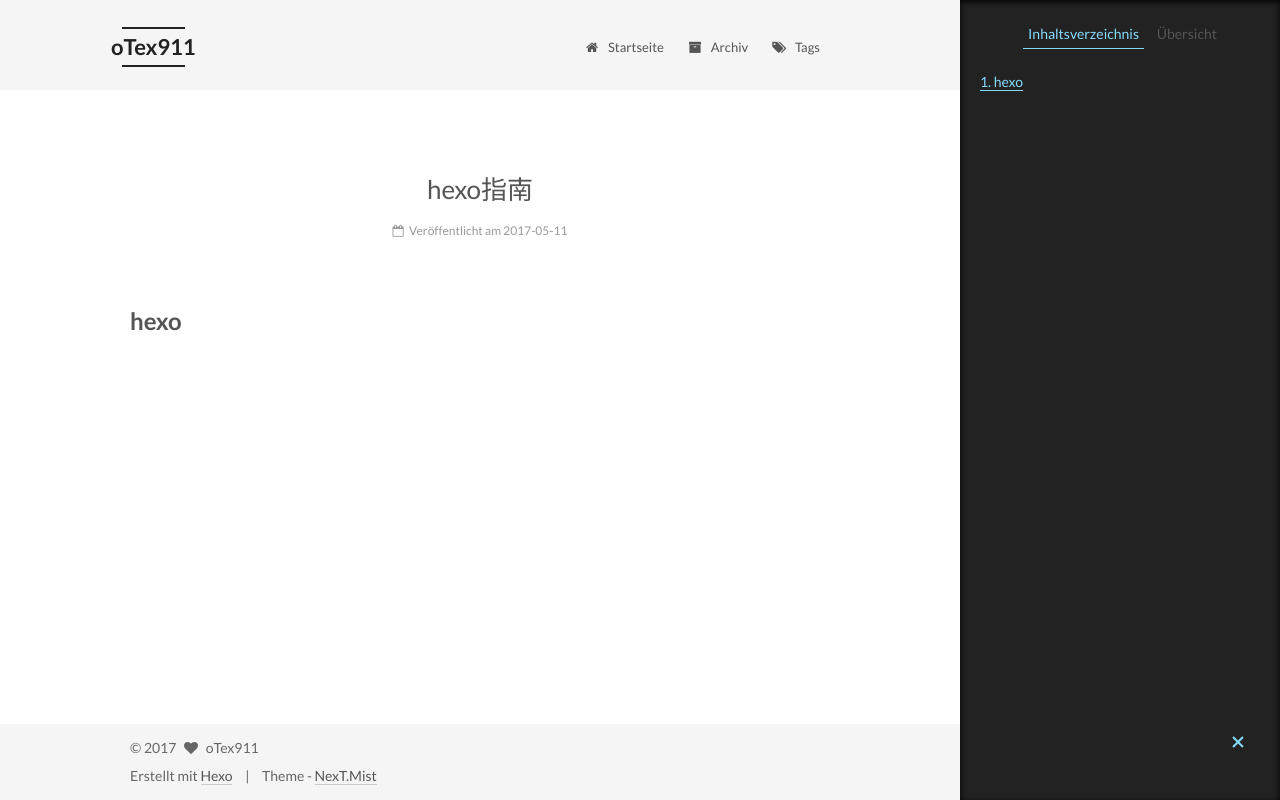
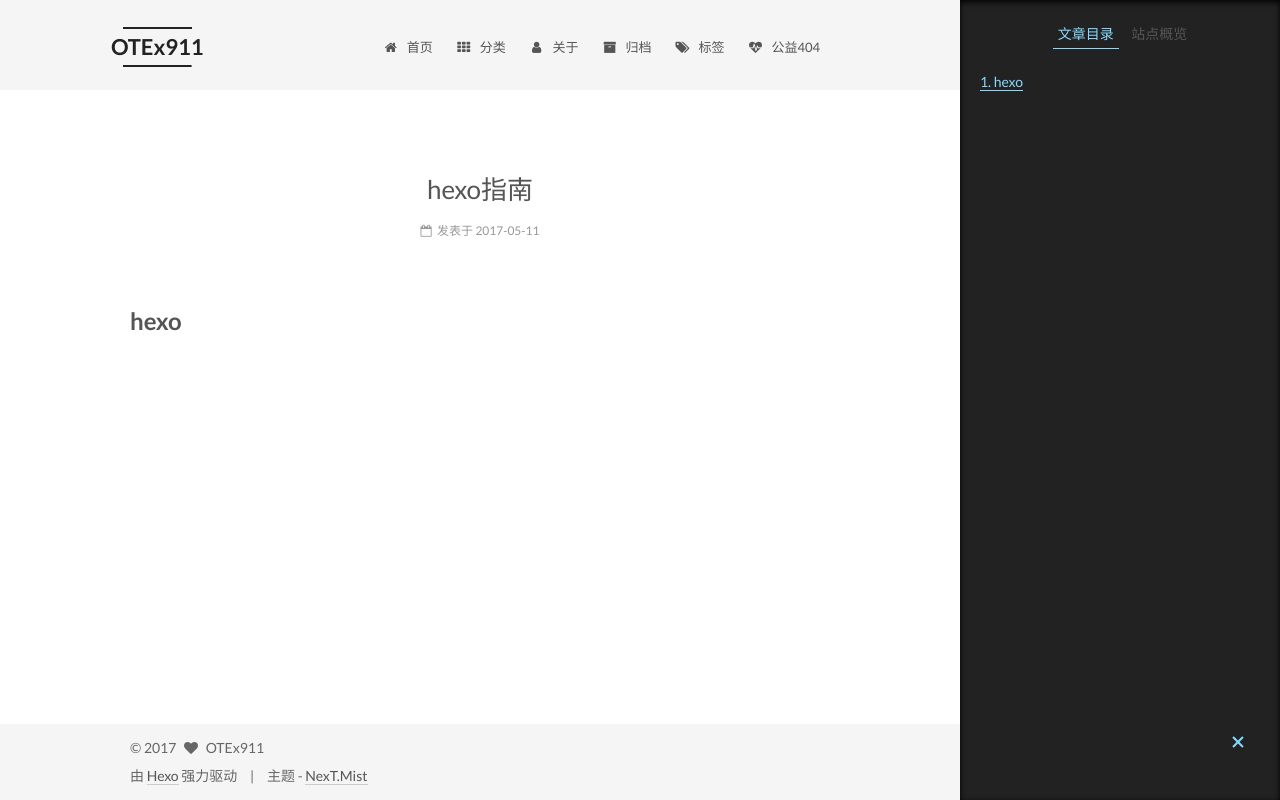
Before and after one commit to Lllly101/OTEx911.github.io, a plain HTML site: page 2017/05/11/hexo指南/index.html in a window 1280 px wide. Drawn offline with Linux system fonts and the light colour scheme.

Commit message:
Site updated: 2017-05-11 23:11:30

```diff
--- a/2017/05/11/hexo指南/index.html
+++ b/2017/05/11/hexo指南/index.html
@@ -5,7 +5,7 @@
 
 
 
-<html class="theme-next mist use-motion" lang="zh-CN">
+<html class="theme-next mist use-motion" lang="zh-Hans">
 <head>
   <meta charset="UTF-8"/>
 <meta http-equiv="X-UA-Compatible" content="IE=edge" />
@@ -94,7 +94,7 @@
 <meta property="og:type" content="article">
 <meta property="og:title" content="hexo指南">
 <meta property="og:url" content="/2017/05/11/hexo指南/index.html">
-<meta property="og:site_name" content="oTex911">
+<meta property="og:site_name" content="OTEx911">
 <meta property="og:description" content="hexo">
 <meta property="og:updated_time" content="2017-05-11T13:56:49.000Z">
 <meta name="twitter:card" content="summary">
@@ -113,7 +113,7 @@
     motion: true,
     duoshuo: {
       userId: '0',
-      author: 'Author'
+      author: '博主'
     },
     algolia: {
       applicationID: '',
@@ -133,16 +133,26 @@
 
 
 
-  <title>hexo指南 | oTex911</title>
+  <title>hexo指南 | OTEx911</title>
 </head>
 
-<body itemscope itemtype="http://schema.org/WebPage" lang="zh-CN">
+<body itemscope itemtype="http://schema.org/WebPage" lang="zh-Hans">
 
 
 
 
 
 
+
+  <script type="text/javascript">
+    var _hmt = _hmt || [];
+    (function() {
+      var hm = document.createElement("script");
+      hm.src = "https://hm.baidu.com/hm.js?ca5988953450620ca8c294ff5c390a4a";
+      var s = document.getElementsByTagName("script")[0];
+      s.parentNode.insertBefore(hm, s);
+    })();
+  </script>
 
 
 
@@ -169,7 +179,7 @@
     <div class="custom-logo-site-title">
       <a href="/"  class="brand" rel="start">
         <span class="logo-line-before"><i></i></span>
-        <span class="site-title">oTex911</span>
+        <span class="site-title">OTEx911</span>
         <span class="logo-line-after"><i></i></span>
       </a>
     </div>
@@ -199,7 +209,27 @@
 
               <i class="menu-item-icon fa fa-fw fa-home"></i> <br />
 
-            Startseite
+            首页
+          </a>
+        </li>
+
+
+        <li class="menu-item menu-item-categories">
+          <a href="/categories" rel="section">
+
+              <i class="menu-item-icon fa fa-fw fa-th"></i> <br />
+
+            分类
+          </a>
+        </li>
+
+
+        <li class="menu-item menu-item-about">
+          <a href="/about" rel="section">
+
+              <i class="menu-item-icon fa fa-fw fa-user"></i> <br />
+
+            关于
           </a>
         </li>
 
@@ -209,7 +239,7 @@
 
               <i class="menu-item-icon fa fa-fw fa-archive"></i> <br />
 
-            Archiv
+            归档
           </a>
         </li>
 
@@ -219,7 +249,17 @@
 
               <i class="menu-item-icon fa fa-fw fa-tags"></i> <br />
 
-            Tags
+            标签
+          </a>
+        </li>
+
+
+        <li class="menu-item menu-item-commonweal">
+          <a href="/404.html" rel="section">
+
+              <i class="menu-item-icon fa fa-fw fa-heartbeat"></i> <br />
+
+            公益404
           </a>
         </li>
 
@@ -255,13 +295,13 @@
     <link itemprop="mainEntityOfPage" href="/2017/05/11/hexo指南/">
 
     <span hidden itemprop="author" itemscope itemtype="http://schema.org/Person">
-      <meta itemprop="name" content="oTex911">
+      <meta itemprop="name" content="OTEx911">
       <meta itemprop="description" content="">
-      <meta itemprop="image" content="/images/avatar.gif">
+      <meta itemprop="image" content="/uploads/header.png">
     </span>
 
     <span hidden itemprop="publisher" itemscope itemtype="http://schema.org/Organization">
-      <meta itemprop="name" content="oTex911">
+      <meta itemprop="name" content="OTEx911">
     </span>
 
 
@@ -279,9 +319,9 @@
                 <i class="fa fa-calendar-o"></i>
               </span>
 
-                <span class="post-meta-item-text">Veröffentlicht am</span>
+                <span class="post-meta-item-text">发表于</span>
 
-              <time title="Post created" itemprop="dateCreated datePublished" datetime="2017-05-11T21:53:33+08:00">
+              <time title="创建于" itemprop="dateCreated datePublished" datetime="2017-05-11T21:53:33+08:00">
                 2017-05-11
               </time>
 
@@ -393,10 +433,10 @@
 
         <ul class="sidebar-nav motion-element">
           <li class="sidebar-nav-toc sidebar-nav-active" data-target="post-toc-wrap" >
-            Inhaltsverzeichnis
+            文章目录
           </li>
           <li class="sidebar-nav-overview" data-target="site-overview">
-            Übersicht
+            站点概览
           </li>
         </ul>
 
@@ -404,9 +444,9 @@
       <section class="site-overview sidebar-panel">
         <div class="site-author motion-element" itemprop="author" itemscope itemtype="http://schema.org/Person">
           <img class="site-author-image" itemprop="image"
-               src="/images/avatar.gif"
-               alt="oTex911" />
-          <p class="site-author-name" itemprop="name">oTex911</p>
+               src="/uploads/header.png"
+               alt="OTEx911" />
+          <p class="site-author-name" itemprop="name">OTEx911</p>
 
               <p class="site-description motion-element" itemprop="description">人生真是艰难如Buffer Tang</p>
 
@@ -417,7 +457,7 @@
             <div class="site-state-item site-state-posts">
               <a href="/archives">
                 <span class="site-state-item-count">1</span>
-                <span class="site-state-item-name">Artikel</span>
+                <span class="site-state-item-name">日志</span>
               </a>
             </div>
 
@@ -482,16 +522,16 @@
   <span class="with-love">
     <i class="fa fa-heart"></i>
   </span>
-  <span class="author" itemprop="copyrightHolder">oTex911</span>
+  <span class="author" itemprop="copyrightHolder">OTEx911</span>
 </div>
 
 
 <div class="powered-by">
-  Erstellt mit  <a class="theme-link" href="https://hexo.io">Hexo</a>
+  由 <a class="theme-link" href="https://hexo.io">Hexo</a> 强力驱动
 </div>
 
 <div class="theme-info">
-  Theme -
+  主题 -
   <a class="theme-link" href="https://github.com/iissnan/hexo-theme-next">
     NexT.Mist
   </a>
--- a/css/main.css
+++ b/css/main.css
@@ -1695,7 +1695,7 @@ pre .javascript .function {
   width: 4px;
   height: 4px;
   border-radius: 50%;
-  background: #6cf6c1;
+  background: #98932e;
 }
 .links-of-blogroll {
   font-size: 13px;
```
Also changed, not shown: archives/2017/05/index.html (+59 -19 lines), archives/2017/index.html (+59 -19 lines), archives/index.html (+59 -19 lines), index.html (+63 -23 lines), uploads/header.png (added).
